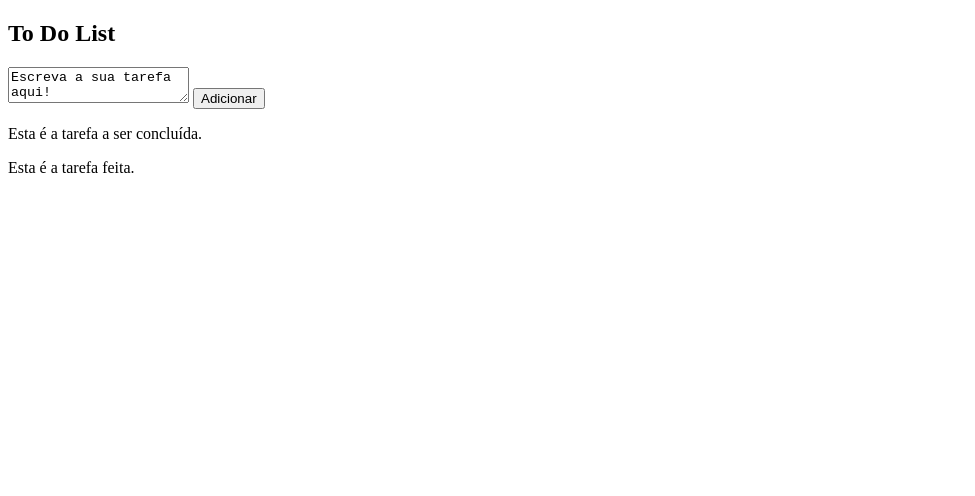
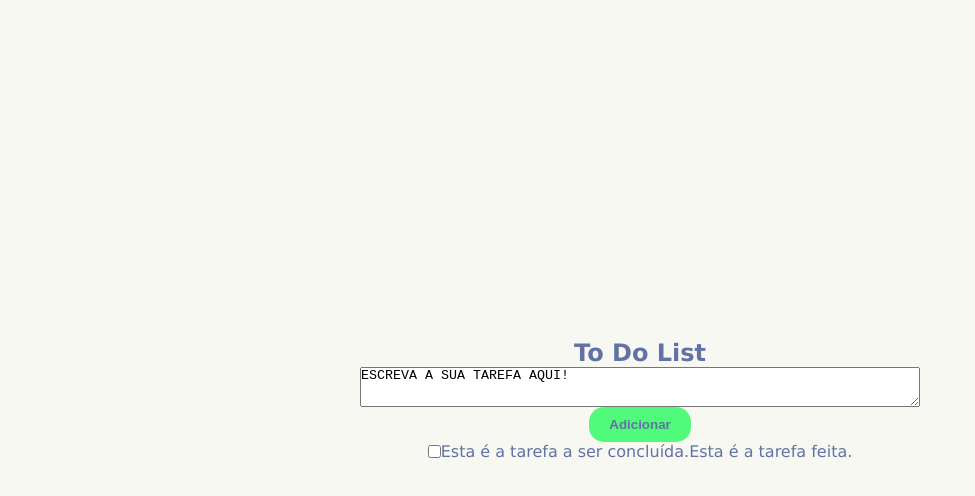
Before and after one commit to devthiagofraga/To-Do-List, a plain HTML site: page index.html in a window 1280 px wide. Shown: the whole page, without its empty margins (0-975 px from the left). Drawn offline with Linux system fonts and the light colour scheme.

Commit message:
estilizacao-clara

```diff
--- a/css/styles.css
+++ b/css/styles.css
@@ -0,0 +1,56 @@
+*{
+    margin: 0;
+    padding: 0;
+    box-sizing: border-box;
+}
+:root{
+    --light: #f8f8f2;
+    --dark: #282a36;
+    --hover: #44475a;
+    --textL:#6272a4;
+    --textD:#50fa7b;
+    --concluido:#ff5555;
+}
+nav{
+    background-color: var(--light);
+}
+section{
+    height: 100vh;
+    background-color: var(--light);
+    color: var(--textL);
+    font-family: Verdana, Geneva, Tahoma, sans-serif;
+    display: flex;
+    flex-direction: column;
+    align-items:center;
+    justify-content: center;
+}
+#insertTexto{
+    width: 70vh;
+    height: 5vh;
+    text-transform: uppercase;
+}
+.todo{
+    display: flex;
+    flex-direction: column;
+    align-items: center;
+    justify-content: center;
+}
+button{
+    background-color: #50fa7b;
+    color: #6272a4;
+    padding: 10px 20px;
+    border-radius: 15px;
+    font-weight: bold;
+    border: none;
+}
+button:hover{
+    background-color: var(--textL);
+    color: var(--light);
+
+}
+.conclusion{
+    display: flex;
+    align-items: center;
+    justify-content: center;
+    text
+}
--- a/index.html
+++ b/index.html
@@ -22,6 +22,7 @@
 
         <!-- Tarefa concluida -->
         <div class="conclusion">
+            <input type="checkbox" name="theme-switcher" id="theme-switcher">
             <p id="todo-text">Esta é a tarefa a ser concluída.</p>
             <p id="endWork">Esta é a tarefa feita.</p>
         </div>
```
